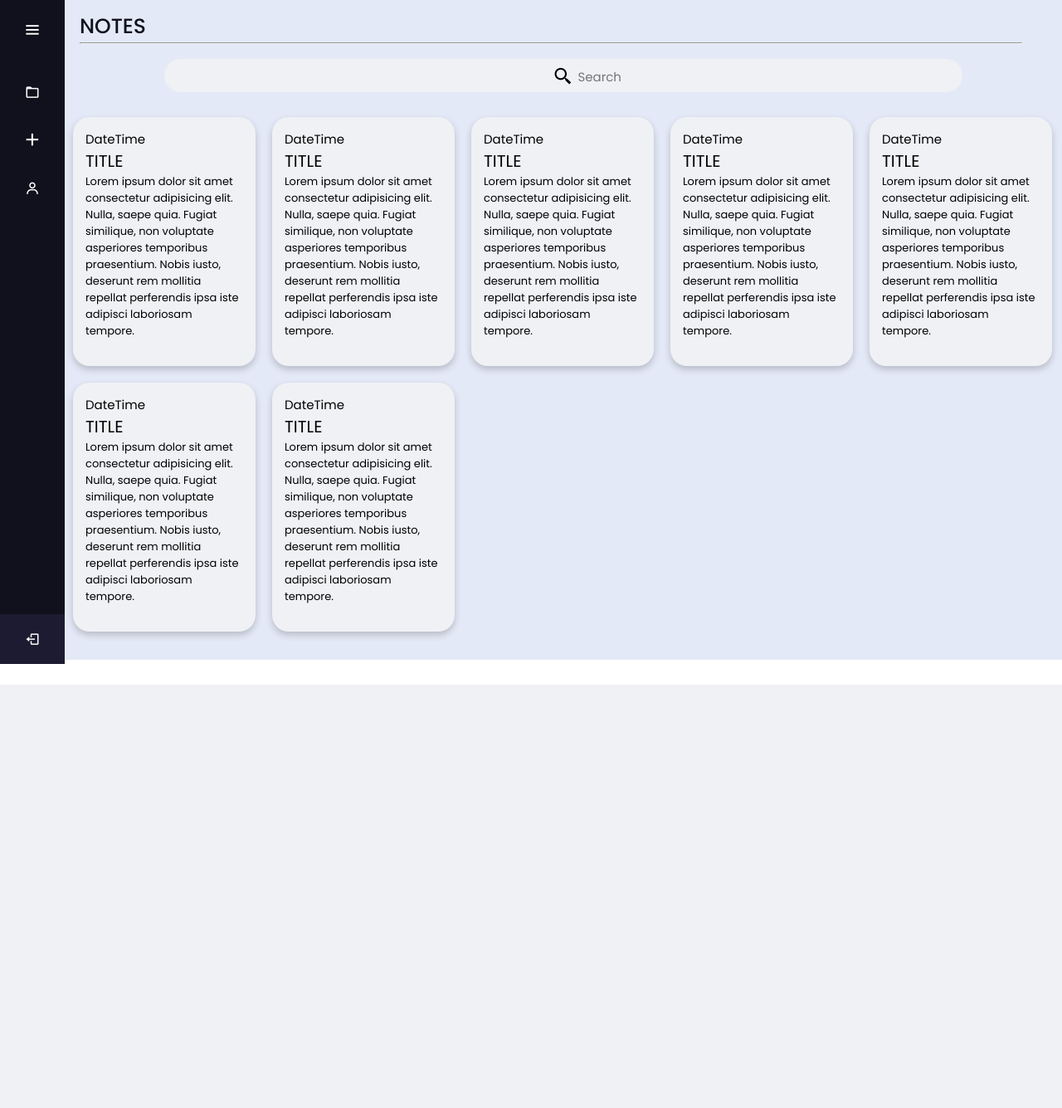
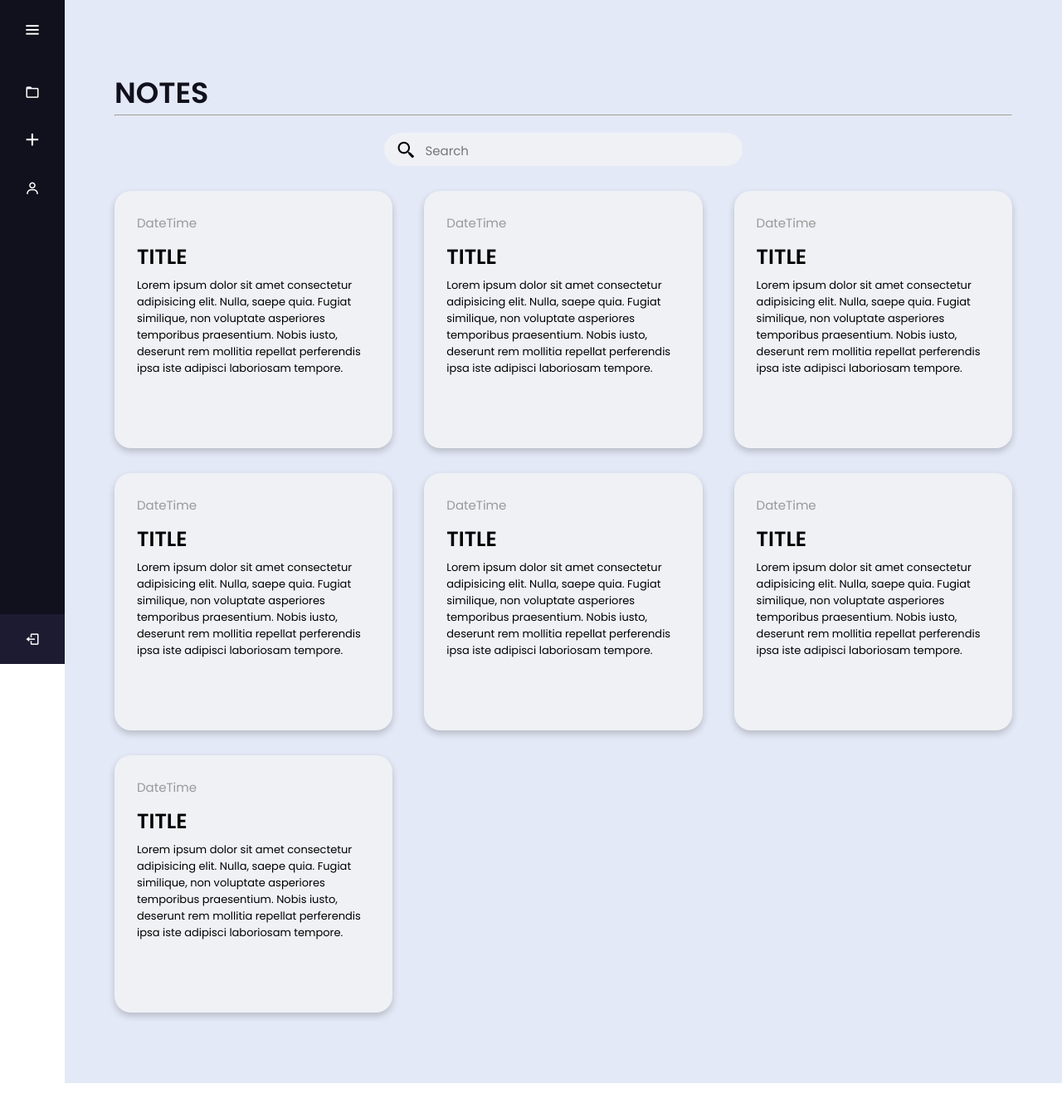
Before and after one commit to jo-adithya/note-app, a Flask app: page / in a window 1280 px wide. Shown: the whole page at 83% size. Before the commit the page ends 825 px from the top, so only its background shows below. Run offline with Flask 2, Linux system fonts and the light colour scheme; the visitor is signed in with stand-in values (Sample User, id 1).

Commit message:
Edit index layout

```diff
--- a/app/static/css/base.css
+++ b/app/static/css/base.css
@@ -37,3 +37,7 @@
 .justify-space-around {
   justify-content: space-around;
 }
+
+.mt-2 {
+  margin-top: 2rem;
+}
--- a/app/static/css/index.css
+++ b/app/static/css/index.css
@@ -124,7 +124,6 @@
 }
 .sidebar li a {
   display: flex;
-  height: 100%;
   width: 100%;
   border-radius: 12px;
   align-items: center;
@@ -215,12 +214,13 @@
 .home-section {
   position: relative;
   background: #e4e9f7;
-  min-height: 100vh;
+  min-height: 100%;
   top: -30px;
   left: 78px;
   width: calc(100% - 78px);
   transition: all 0.5s ease;
   z-index: 1;
+  padding: 70px 60px;
 }
 .sidebar.open ~ .home-section {
   left: 250px;
@@ -229,10 +229,10 @@
 .home-section .text {
   display: inline-block;
   color: #11101d;
-  font-size: 25px;
-  font-weight: 500;
-  margin: 18px;
-  width: 90%;
+  font-size: 35px;
+  font-weight: 600;
+  margin: 20px 0;
+  width: 100%;
 }
 @media (max-width: 420px) {
   .sidebar li .tooltip {
@@ -266,19 +266,17 @@
   opacity: 1;
 }
 
-hr {
-  width: 105%;
-  margin: auto;
-}
-
 .searchbar {
-  width: 80%;
+  width: 40%;
   background-color: #eff1f5;
   margin: auto;
   border-radius: 50px;
-  text-align: center;
   height: 40px;
   padding: 10px 10px;
+}
+
+.searchbar i {
+  margin: auto 5px;
 }
 
 .searchbar .input {
@@ -286,23 +284,25 @@ hr {
   background-color: transparent;
   outline: none;
   position: absolute;
-  margin-left: 5px;
   font-size: 15px;
+  margin: auto 5px;
 }
 
 .container {
   display: flex;
-  margin-top: 20px;
+  margin-top: 15px;
   flex-wrap: wrap;
+  justify-content: space-between;
 }
 
 .container .card {
   background-color: #eff1f5;
-  height: 300px;
-  width: 220px;
+  height: 310px;
+  min-width: 300px;
+  width: 31%;
   border-radius: 20px;
-  margin: 10px 10px;
-  padding: 15px 15px;
+  margin: 15px 0;
+  padding: 27px;
   box-shadow: 0 4px 8px 0 rgba(0, 0, 0, 0.2);
   transition: 0.3s;
   overflow: hidden;
@@ -315,11 +315,15 @@ hr {
 .container .card .datetime {
   font-size: 15px;
   overflow: hidden;
+  color: #999;
+  margin-bottom: .7rem;
 }
 
 .container .card .title {
-  font-size: 20px;
+  font-size: 25px;
+  font-weight: 600;
   overflow: hidden;
+  margin-bottom: .3rem;
 }
 .container .card .content {
   font-size: 13px;
```
